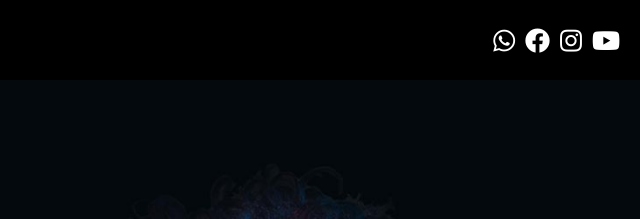
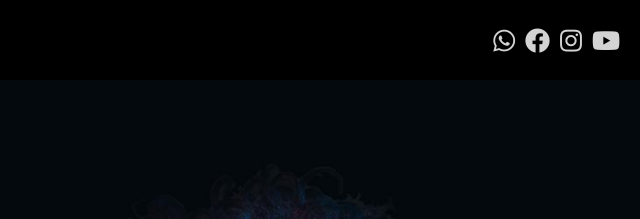
Before and after one commit to lucascardosoc/aula02-2508, a plain HTML site: page index.html in a window 1280 px wide. Shown: the top 219 px of the page, 640-1280 px from the left. Drawn offline with nearby package versions, Linux system fonts and the light colour scheme.

Commit message:
logo-color

```diff
--- a/css/style.css
+++ b/css/style.css
@@ -42,7 +42,7 @@ body {
 
 .header__nav a {
   text-decoration: none;
-  color: #fff;
+  color: #d3d3d3;
   font-size: 25px;
 }
 
```
